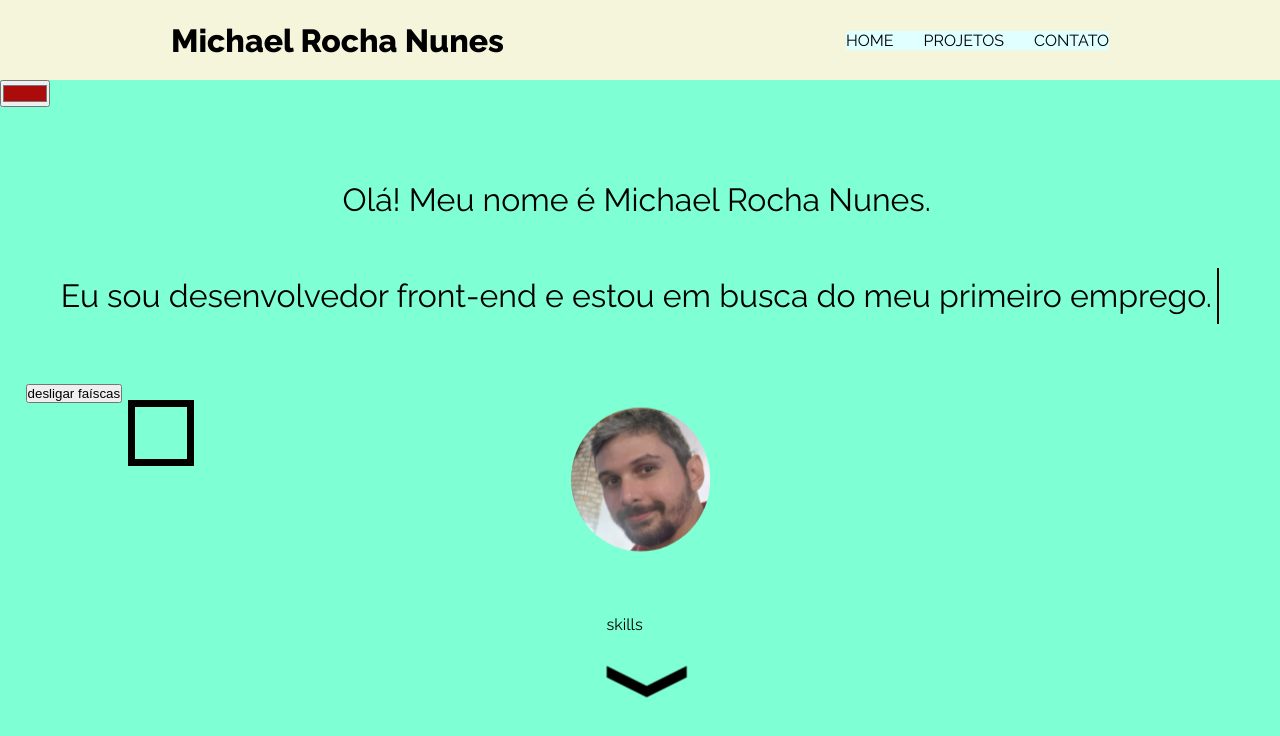
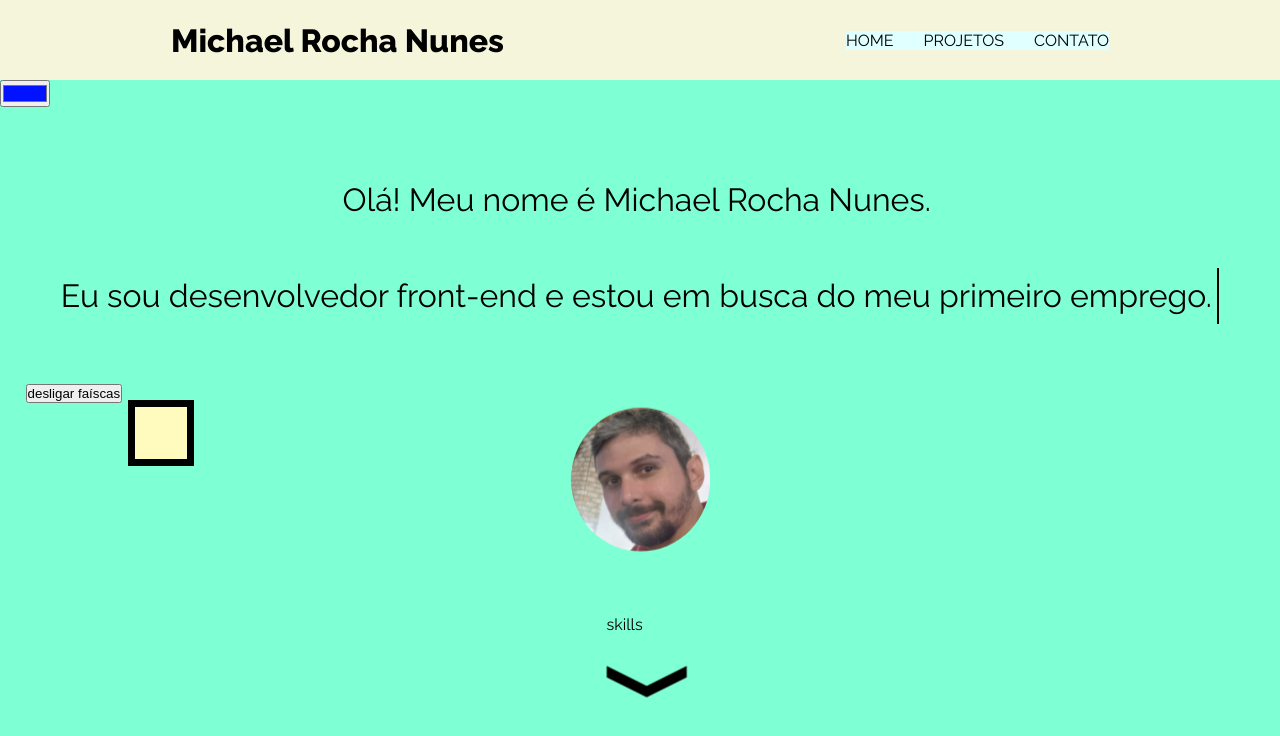
Before and after one commit to michaelrn2288/portfolio, a React (Vite) app: page / in a window 1280 px wide. Shown: the top 736 px of the page. Built offline with nearby package versions, Linux system fonts and the light colour scheme.

Commit message:
create function to adjust received color and create css variables based on selected color

```diff
--- a/src/Components/App/index.jsx
+++ b/src/Components/App/index.jsx
@@ -1,6 +1,6 @@
 import { useState } from "react";
 import styled from "styled-components";
-import { hexToHSL } from "../../Utils/colorConverter";
+import { hexToHSL, hslColorAdjust } from "../../Utils/colorTools";
 import ColorSelector from "../ColorSelector";
 import Footer from "../Footer";
 import Header from "../Header";
@@ -20,13 +20,32 @@ const CustomColor = styled.div`
     left: 10%;
     height: 66px;
     width: 66px;
-    background-color: ${ props => props.selectedColor.hslcolor };
+    background-color: var(--color-inverted-light-3);
     border: solid black 7px;
 `
 
 export default function App() {
     const [areSparksOn, setAreSparksOn] = useState(true)
-    const [selectedColor, setSelectedColor] = useState({ hexcolor: '#ab0b0b', hslcolor: '' })
+    const [selectedColor, setSelectedColor] = useState({
+        hexcolor: '#0012ff',
+        hslcolor: hexToHSL('#0012ff')
+    })
+
+    const cssRoot = document.documentElement
+    cssRoot.style.setProperty( '--color-main', selectedColor.hslcolor )
+    cssRoot.style.setProperty( '--color-main-light-1', hslColorAdjust(selectedColor.hslcolor, 0, 1, 1.25) )
+    cssRoot.style.setProperty( '--color-main-light-2', hslColorAdjust(selectedColor.hslcolor, 0, 1, 1.5) )
+    cssRoot.style.setProperty( '--color-main-light-3', hslColorAdjust(selectedColor.hslcolor, 0, 1, 1.75) )
+    cssRoot.style.setProperty( '--color-main-dark-1', hslColorAdjust(selectedColor.hslcolor, 0, 1, 0.75) )
+    cssRoot.style.setProperty( '--color-main-dark-2', hslColorAdjust(selectedColor.hslcolor, 0, 1, 0.5) )
+    cssRoot.style.setProperty( '--color-main-dark-3', hslColorAdjust(selectedColor.hslcolor, 0, 1, 0.25) )
+    cssRoot.style.setProperty( '--color-inverted', hslColorAdjust(selectedColor.hslcolor,180,  1, 1) )
+    cssRoot.style.setProperty( '--color-inverted-light-1', hslColorAdjust(selectedColor.hslcolor, 180, 1, 1.25) )
+    cssRoot.style.setProperty( '--color-inverted-light-2', hslColorAdjust(selectedColor.hslcolor, 180, 1, 1.5) )
+    cssRoot.style.setProperty( '--color-inverted-light-3', hslColorAdjust(selectedColor.hslcolor, 180, 1, 1.75) )
+    cssRoot.style.setProperty( '--color-inverted-dark-1', hslColorAdjust(selectedColor.hslcolor, 180, 1, 0.75) )
+    cssRoot.style.setProperty( '--color-inverted-dark-2', hslColorAdjust(selectedColor.hslcolor, 180, 1, 0.5) )
+    cssRoot.style.setProperty( '--color-inverted-dark-3', hslColorAdjust(selectedColor.hslcolor, 180, 1, 0.25) )
 
     const headerHeight = '10'//vh
 
@@ -46,9 +65,7 @@ export default function App() {
                 selectedColor={selectedColor}
                 setSelectedColor={setSelectedColor}
             />
-            <CustomColor
-                selectedColor={selectedColor}
-            ></CustomColor>
+            <CustomColor></CustomColor>
             <StyledMain>
                 <Router headerHeight={headerHeight} />
             </StyledMain>
--- a/src/Components/ColorSelector/index.jsx
+++ b/src/Components/ColorSelector/index.jsx
@@ -1,5 +1,5 @@
 import styled from "styled-components"
-import { hexToHSL } from "../../Utils/colorConverter"
+import { hexToHSL } from "../../Utils/colorTools"
 
 const ColorInput = styled.input`
     position: fixed;
--- a/src/Utils/colorConverter.js
+++ /dev/null
@@ -1,44 +0,0 @@
-export function hexToHSL(hexColor) {
-    // Convert hex to RGB first
-    let r = 0, g = 0, b = 0;
-    if (hexColor.length == 4) {
-      r = "0x" + hexColor[1] + hexColor[1];
-      g = "0x" + hexColor[2] + hexColor[2];
-      b = "0x" + hexColor[3] + hexColor[3];
-    } else if (hexColor.length == 7) {
-      r = "0x" + hexColor[1] + hexColor[2];
-      g = "0x" + hexColor[3] + hexColor[4];
-      b = "0x" + hexColor[5] + hexColor[6];
-    }
-    // Then to HSL
-    r /= 255;
-    g /= 255;
-    b /= 255;
-    let cmin = Math.min(r,g,b),
-        cmax = Math.max(r,g,b),
-        delta = cmax - cmin,
-        h = 0,
-        s = 0,
-        l = 0;
-
-    if (delta == 0)
-      h = 0;
-    else if (cmax == r)
-      h = ((g - b) / delta) % 6;
-    else if (cmax == g)
-      h = (b - r) / delta + 2;
-    else
-      h = (r - g) / delta + 4;
-
-    h = Math.round(h * 60);
-
-    if (h < 0)
-      h += 360;
-
-    l = (cmax + cmin) / 2;
-    s = delta == 0 ? 0 : delta / (1 - Math.abs(2 * l - 1));
-    s = +(s * 100).toFixed(1);
-    l = +(l * 100).toFixed(1);
-
-    return "hsl(" + h + "," + s + "%," + l + "%)";
-  }
--- /dev/null
+++ b/src/Utils/colorTools.js
@@ -0,0 +1,67 @@
+export function hexToHSL(hexColor) {
+  // Convert hex to RGB first
+  let r = 0, g = 0, b = 0;
+  if (hexColor.length == 4) {
+    r = "0x" + hexColor[1] + hexColor[1];
+    g = "0x" + hexColor[2] + hexColor[2];
+    b = "0x" + hexColor[3] + hexColor[3];
+  } else if (hexColor.length == 7) {
+    r = "0x" + hexColor[1] + hexColor[2];
+    g = "0x" + hexColor[3] + hexColor[4];
+    b = "0x" + hexColor[5] + hexColor[6];
+  }
+  // Then to HSL
+  r /= 255;
+  g /= 255;
+  b /= 255;
+  let cmin = Math.min(r, g, b),
+    cmax = Math.max(r, g, b),
+    delta = cmax - cmin,
+    h = 0,
+    s = 0,
+    l = 0;
+
+  if (delta == 0)
+    h = 0;
+  else if (cmax == r)
+    h = ((g - b) / delta) % 6;
+  else if (cmax == g)
+    h = (b - r) / delta + 2;
+  else
+    h = (r - g) / delta + 4;
+
+  h = Math.round(h * 60);
+
+  if (h < 0)
+    h += 360;
+
+  l = (cmax + cmin) / 2;
+  s = delta == 0 ? 0 : delta / (1 - Math.abs(2 * l - 1));
+  s = +(s * 100).toFixed(1);
+  l = +(l * 100).toFixed(1);
+
+  return "hsl(" + h + "," + s + "%," + l + "%)";
+}
+
+export function hslColorAdjust(hslColor, hueAdjust, saturationAdjust, ligtnessAdjust) {
+  const hslArray = hslColor.split(',')
+  let hslHue = Number(hslArray[0].replace('hsl(', ''))
+  let hslSaturation = Number(hslArray[1].replace('%', ''))
+  let hslLightness = Number(hslArray[2].replace('%)', ''))
+
+  hslHue = hslHue + hueAdjust > 360 ?
+    hslHue + hueAdjust - 360
+    : hslHue + hueAdjust
+
+  hslSaturation = hslSaturation * saturationAdjust > 100 ?
+    100
+    : hslSaturation * saturationAdjust
+
+  hslLightness = hslLightness * ligtnessAdjust > 100 ?
+    100
+    : hslLightness * ligtnessAdjust
+
+  const adjustedColor = `hsl(${hslHue},${hslSaturation}%,${hslLightness}%)`
+
+  return adjustedColor
+}
```
